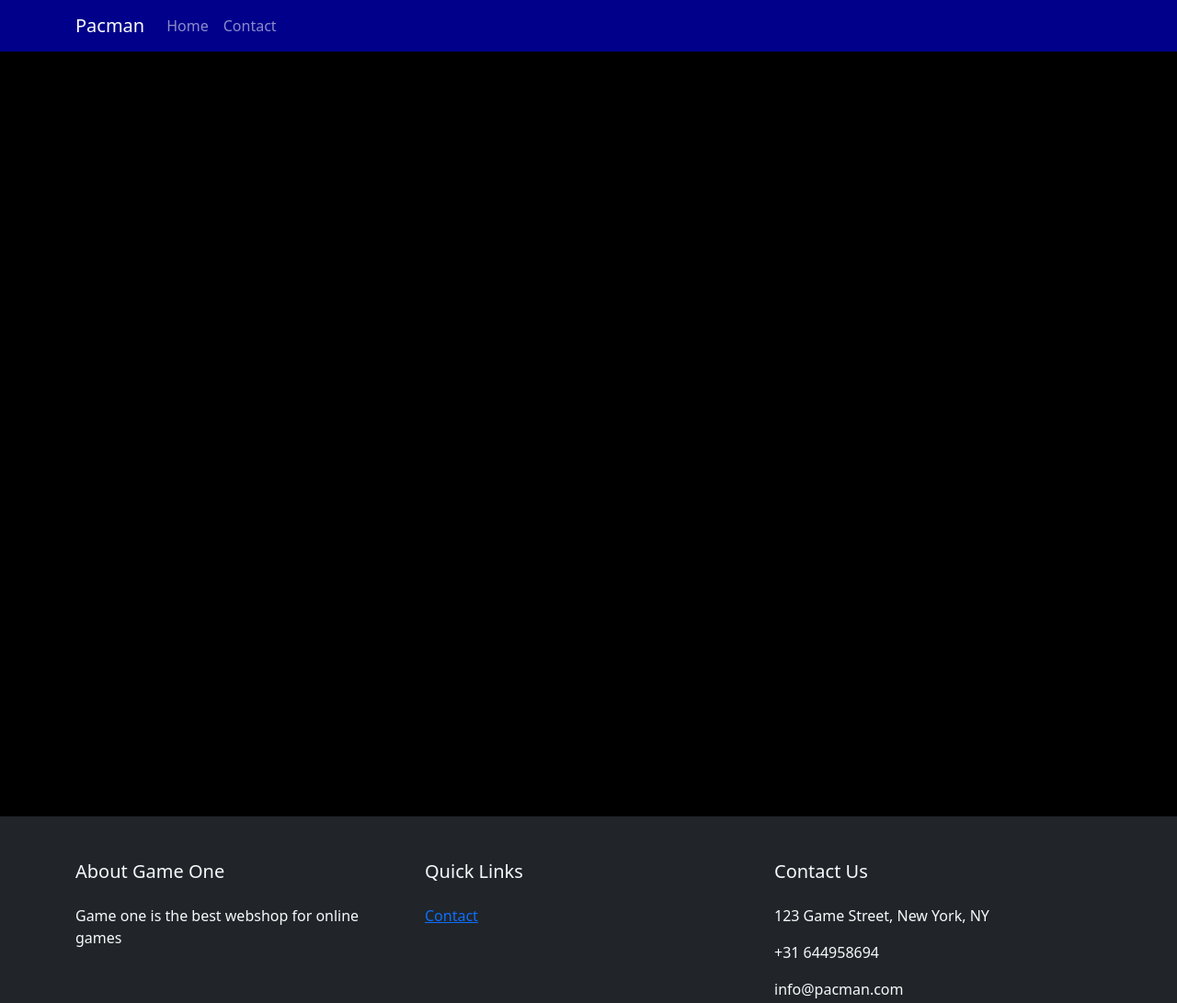
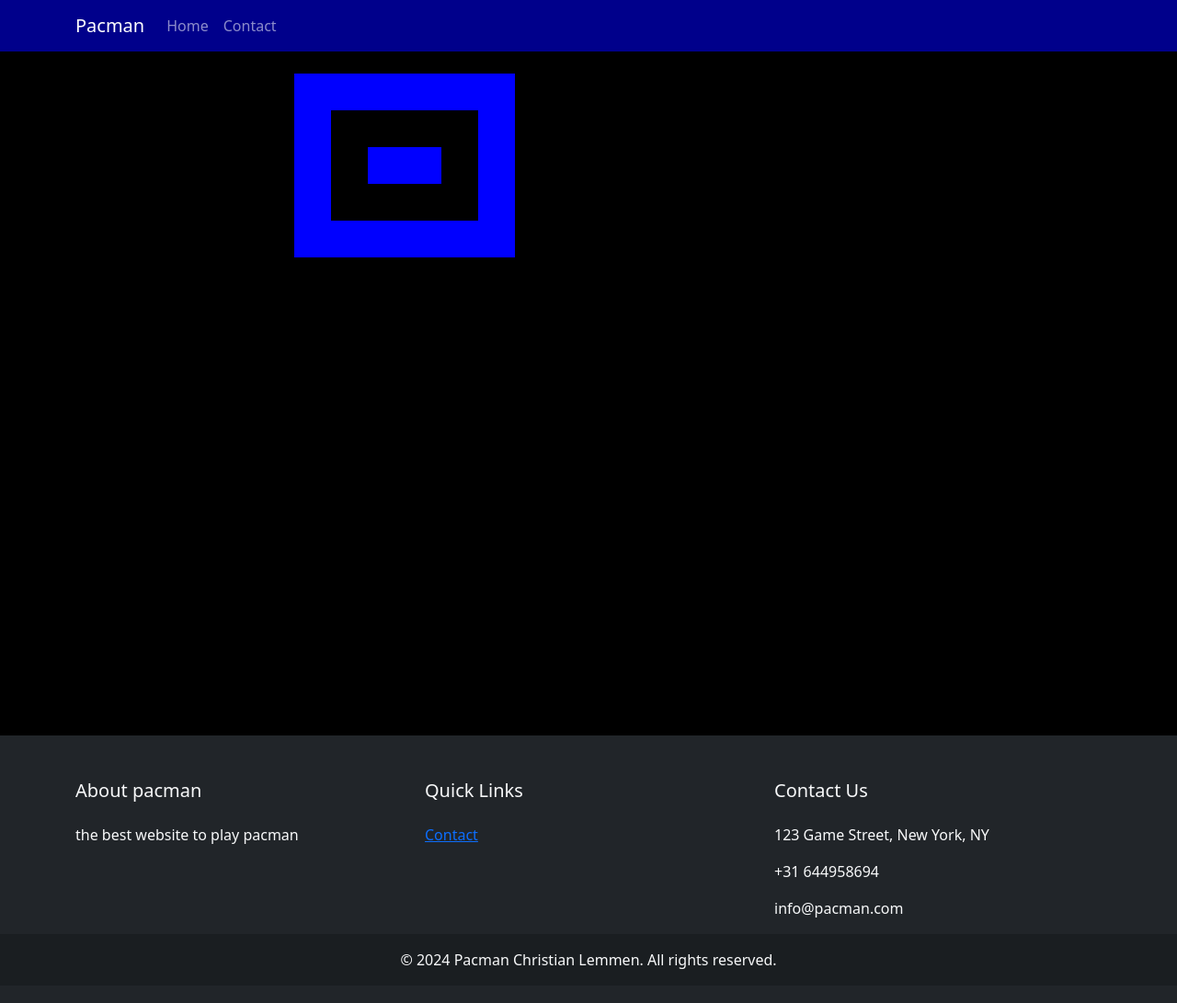
Before and after one commit to faze-chris/pac-man, a plain HTML site: page index.html in a window 1280 px wide. Shown: the top 1091 px of the page at 92% size. Drawn offline with nearby package versions, Linux system fonts and the light colour scheme.

Commit message:
i can make boundaries where i want to

```diff
--- a/css/style.css
+++ b/css/style.css
@@ -1,14 +1,14 @@
-body{
+body {
     background-color: black;
     color: white;
 }
-.bg-darkblue{
+.bg-darkblue {
     background-color: darkblue;
 }
-
 canvas {
     display: block;
-    position: absolute;
-    top: 0;
-    left: 0;
+    margin: auto;
+    border: 1px solid black;
+    max-width: 100%;
+    max-height: 100%;
 }
--- a/index.html
+++ b/index.html
@@ -6,6 +6,7 @@
     <meta name="viewport" content="width=device-width, initial-scale=1, shrink-to-fit=no">
     <link href="https://cdn.jsdelivr.net/npm/bootstrap@5.3.2/dist/css/bootstrap.min.css" rel="stylesheet"
         integrity="sha384-T3c6CoIi6uLrA9TneNEoa7RxnatzjcDSCmG1MXxSR1GAsXEV/Dwwykc2MPK8M2HN" crossorigin="anonymous">
+    <link rel="stylesheet" href="css/style.css">
 </head>
 <body>
     <header>
@@ -30,23 +31,15 @@
             </div>
         </nav>
     </header>
-    <br><br>
-    <main>
-        <div class="container-fluid vh-100">
-            <div class="row justify-content-center align-items-center g-2">
-                <div class="col-sm-12">
-                    <canvas></canvas>
-                </div>
-            </div>
-        </div>
+    <main class="d-flex vh-100 align-items-center justify-content-center">
+        <canvas id="gameCanvas"></canvas>
     </main>
-  <br><br>
     <footer class="bg-dark text-light py-5" id="contact">
         <div class="container">
             <div class="row">
                 <div class="col-lg-4 col-md-6 mb-4 mb-lg-0">
-                    <h5 class="mb-4">About Game One</h5>
-                    <p>Game one is the best webshop for online games</p>
+                    <h5 class="mb-4">About pacman</h5>
+                    <p>the best website to play pacman</p>
                 </div>
                 <div class="col-lg-4 col-md-6 mb-4 mb-lg-0">
                     <h5 class="mb-4">Quick Links</h5>
@@ -67,11 +60,11 @@
         </div>
     </footer>
     <script src="https://cdn.jsdelivr.net/npm/@popperjs/core@2.11.8/dist/umd/popper.min.js"
-        integrity="sha384-I7E8VVD/ismYTF4hNIPjVp/Zjvgyol6VFvRkX/vR+Vc4jQkC+hVqc2pM8ODewa9r" crossorigin="anonymous"></script>
+        integrity="sha384-I7E8VVD/ismYTF4hNIPjVp/Zjvgyol6VFvRkX/vR+Vc4jQkC+hVqc2pM8ODewa9r"
+        crossorigin="anonymous"></script>
     <script src="https://cdn.jsdelivr.net/npm/bootstrap@5.3.2/dist/js/bootstrap.min.js"
-        integrity="sha384-BBtl+eGJRgqQAUMxJ7pMwbEyER4l1g+O15P+16Ep7Q9Q+zqX6gSbd85u4mG4QzX+" crossorigin="anonymous"></script>
-    <!-- Custom JS -->
-     <link rel="stylesheet" href="css/style.css">
+        integrity="sha384-BBtl+eGJRgqQAUMxJ7pMwbEyER4l1g+O15P+16Ep7Q9Q+zqX6gSbd85u4mG4QzX+"
+        crossorigin="anonymous"></script>
     <script src="js/main.js"></script>
 </body>
 </html>
--- a/js/main.js
+++ b/js/main.js
@@ -1,9 +1,13 @@
-const canvas = document.querySelector('canvas');
+const canvas = document.querySelector('#gameCanvas');
 const c = canvas.getContext('2d');
-// canvas.width = window.innerWidth;
-// canvas.height = window.innerHeight;
+
+const size = Math.min(window.innerWidth, window.innerHeight) * 0.8;
+canvas.width = size;
+canvas.height = size;
 
 class Boundary {
+    static width = 40;
+    static height = 40;
     constructor({ position }) {
         this.position = position;
         this.width = 40;
@@ -16,5 +20,33 @@ class Boundary {
     }
 }
 
-const boundary = new Boundary({ position: { x: 0, y: 0 } });
-boundary.draw();
+const map = [
+    ['-', '-', '-', '-', '-', '-'],
+    ['-', ' ', ' ', ' ', ' ', '-'],
+    ['-', ' ', '-', '-', ' ', '-'],
+    ['-', ' ', ' ', ' ', ' ', '-'],
+    ['-', '-', '-', '-', '-', '-'],
+];
+
+const boundaries = [];
+
+map.forEach((row, i) => {
+    row.forEach((symbol, j) => {
+        switch (symbol) {
+            case '-':
+                boundaries.push(
+                    new Boundary({
+                        position: {
+                            x: Boundary.width * j,
+                            y: Boundary.height * i
+                        }
+                    })
+                );
+                break;
+        }
+    });
+});
+
+boundaries.forEach(boundary => {
+    boundary.draw();
+});
```
